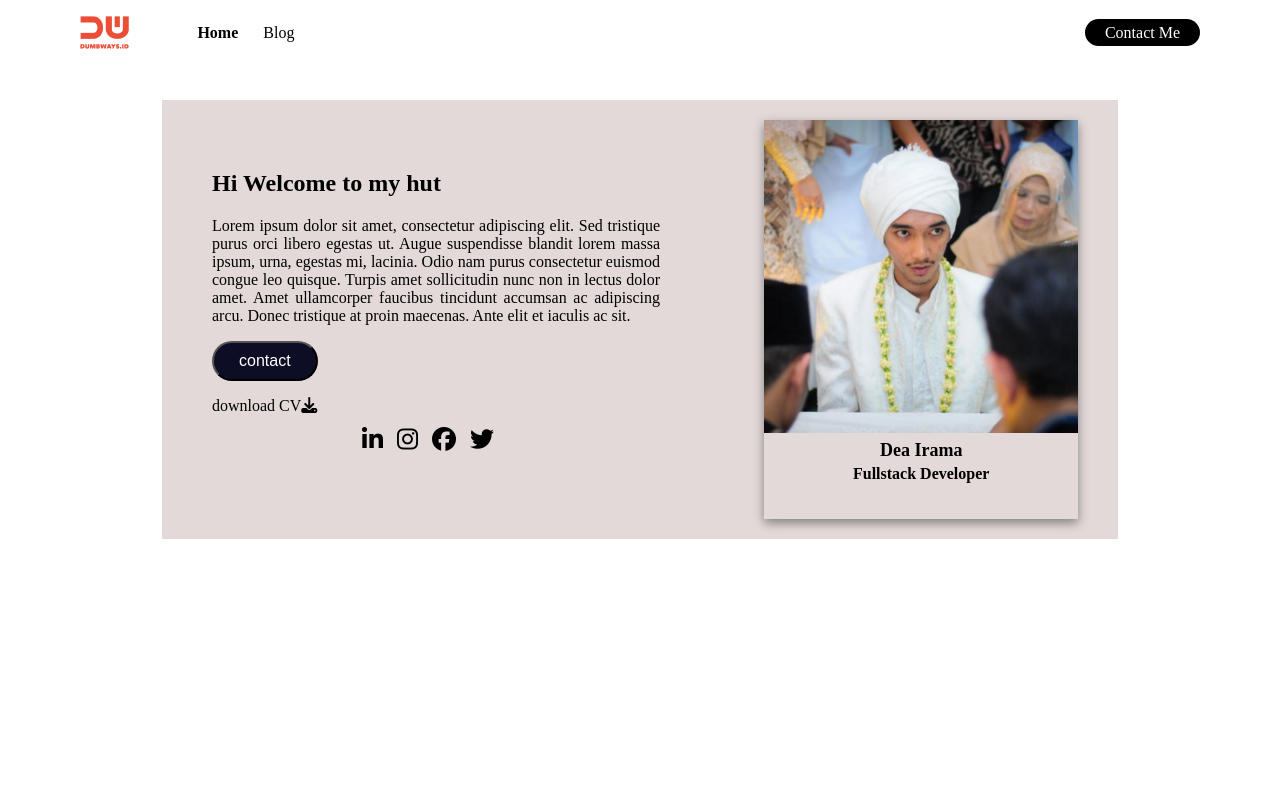
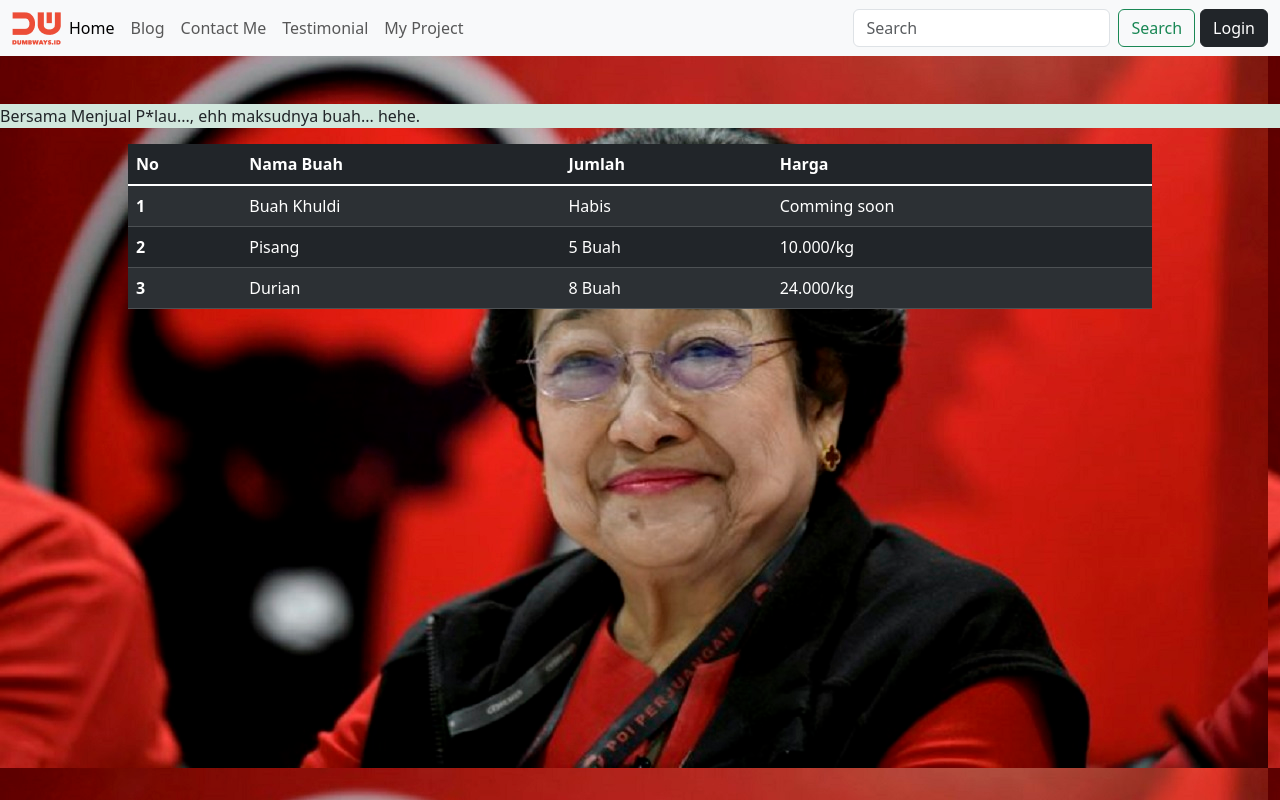
Before and after one commit to AlmasFadhilah/B35stage1, a plain HTML site: page index.html in a window 1280 px wide. Drawn offline with nearby package versions, Linux system fonts and the light colour scheme.

Commit message:
Add files via upload
AlmasFadhilah- pertemuan10 bootsrap 29 februari 2024

```diff
--- /dev/null
+++ b/Assets/css/style.css
@@ -0,0 +1,6 @@
+body {
+    width: 100%;
+    height: 100%;
+    opacity: 0,5;
+    background-image: url("../image/20190808RAD35-892x540.jpg");
+}
--- a/index.html
+++ b/index.html
@@ -1,72 +1,79 @@
-<!DOCTYPE html>
+<!doctype html>
 <html lang="en">
 <head>
-    <script
-      src="https://kit.fontawesome.com/d5ff415d51.js"
-      crossorigin="anonymous"
-    ></script>
-    <meta charset="UTF-8" />
-    <meta name="viewport" content="width=device-width, initial-scale=1.0" />
-    <link rel="stylesheet" href="./assets/css/navIndex.css">
-    <title>Document</title>
+    <meta charset="utf-8">
+    <meta name="viewport" content="width=device-width, initial-scale=1">
+    <title>Bootstrap demo</title>
+    <link rel="stylesheet" href="./Assets/css/style.css">
+    <link href="https://cdn.jsdelivr.net/npm/bootstrap@5.3.3/dist/css/bootstrap.min.css" rel="stylesheet" integrity="sha384-QWTKZyjpPEjISv5WaRU9OFeRpok6YctnYmDr5pNlyT2bRjXh0JMhjY6hW+ALEwIH" crossorigin="anonymous">
 </head>
 <body>
-    <!-- INI NAV BAR -->
-    <nav>
-      <div class="left">
-          <ul>
-              <img src="./assets/image/logo.png" alt="logoImage">
-              <li class="active">
-                  <a href="index.html">Home</a>
+    <nav class="navbar navbar-expand-lg bg-body-tertiary">
+        <div class="container-fluid">
+        <img src="./Assets/image/logo.png" alt="">
+
+        <button class="navbar-toggler" type="button" data-bs-toggle="collapse" data-bs-target="#navbarScroll" aria-controls="navbarScroll" aria-expanded="false" aria-label="Toggle navigation">
+            <span class="navbar-toggler-icon"></span>
+        </button>
+        <div class="collapse navbar-collapse" id="navbarScroll">
+            <ul class="navbar-nav me-auto my-2 my-lg-0 navbar-nav-scroll" style="--bs-scroll-height: 100px;">
+            <li class="nav-item">
+                <a class="nav-link active" aria-current="page" href="#">Home</a>
             </li>
-              <li>
-                  <a href="index.html">Blog</a>
+            <li class="nav-item">
+                <a class="nav-link" href="#">Blog</a>
+            </li>
+            <li class="nav-item">
+                <a class="nav-link" href="#">Contact Me</a>
+            </li>
+            <li class="nav-item">
+                <a class="nav-link" href="#">Testimonial</a>
+            </li>
+            <li class="nav-item">
+                <a class="nav-link" href="#">My Project</a>
             </li>
             </ul>
+            <form class="d-flex" role="search">
+            <input class="form-control me-2" type="search" placeholder="Search" aria-label="Search">
+            <button style="margin-right: 5px;" class="btn btn-outline-success" type="submit">Search</button>
+            <button type="button" class="btn btn-dark ml-5">Login</button>
+            </form>
         </div>
-      <div class="right">
-          <a href="contactMe.html">Contact Me</a>
         </div>
     </nav>
+    <p class="mt-5 bg-success-subtle" >Bersama Menjual P*lau..., ehh maksudnya buah... hehe.</p>
 
-  <!-- END -->
-  <div style="width: 100%; height: 100%; ">
-
-      <div style="display: flex; padding: 20px; background-color: rgb(228, 217, 217);  width: 70%; margin: 0 auto; justify-content: space-between; padding-right: 40px; margin-top: 35px;">
-        <div style=" padding: 30px ; width: 50%; ">
-          <h2>Hi Welcome to my hut</h2>
-          <p style="text-align: justify">
-            Lorem ipsum dolor sit amet, consectetur adipiscing elit. Sed tristique
-            purus orci libero egestas ut. Augue suspendisse blandit lorem massa
-            ipsum, urna, egestas mi, lacinia. Odio nam purus consectetur euismod
-            congue leo quisque. Turpis amet sollicitudin nunc non in lectus dolor
-            amet. Amet ullamcorper faucibus tincidunt accumsan ac adipiscing arcu.
-            Donec tristique at proin maecenas. Ante elit et iaculis ac sit.
-          </p>
-          <button style="background-color: rgb(13, 13, 37); font-size: 16px; padding: 9px 25px; color: white; border-radius: 50px;">contact</button>
-          <br />
-          <p>download CV<i class="fa-solid fa-download" style="margin-left: 0px"></i></p>
-          <div style="padding-left: 150px; margin-bottom: 40px; width: 30%"><i class="fa-brands fa-linkedin-in fa-xl" style="border-radius: 30%"></i>
-            <i class="fa-brands fa-instagram fa-xl" style="margin-left: 10px"></i>
-            <i class="fa-brands fa-facebook fa-xl" style="margin-left: 10px"></i>
-            <i class="fa-brands fa-twitter fa-xl" style="margin-left: 10px"></i>
-          </div>
-        </div>
-
-
-        <div style="color: grey; box-shadow: 0 4px 10px 0; border: 30px 20px; width: 35%;  ">
-          <img src="./assets/image/dea.jpeg" alt="" width="100%" />
-          <table style="width: 100%">
+    <table class="table table-dark table-striped" style="width: 80%; margin: 0 auto;">
+        <thead>
         <tr>
-              <th style="color: black; text-align: center; font-size: large; font-style: bold;">Dea Irama</th>
+            <th scope="col">No</th>
+            <th scope="col">Nama Buah</th>
+            <th scope="col">Jumlah</th>
+            <th scope="col">Harga</th>
+        </tr>
+        </thead>
+        <tbody class="table-group-divider">
+        <tr>
+            <th scope="row">1</th>
+            <td>Buah Khuldi</td>
+            <td>Habis</td>
+            <td>Comming soon</td>
         </tr>
         <tr>
-              <th style="color: black; text-align: center; font-size: medium">Fullstack Developer</th>
+            <th scope="row">2</th>
+            <td>Pisang</td>
+            <td>5 Buah</td>
+            <td>10.000/kg</td>
         </tr>
+        <tr>
+            <th scope="row">3</th>
+            <td>Durian</td>
+            <td>8 Buah</td>
+            <td>24.000/kg</td>
+        </tr>
+        </tbody>
     </table>
-        </div>
 
-      </div>
-    </div>
+    <script src="https://cdn.jsdelivr.net/npm/bootstrap@5.3.3/dist/js/bootstrap.bundle.min.js" integrity="sha384-YvpcrYf0tY3lHB60NNkmXc5s9fDVZLESaAA55NDzOxhy9GkcIdslK1eN7N6jIeHz" crossorigin="anonymous"></script>
 </body>
 </html>
```
Also changed, not shown: Assets/image/20190808RAD35-892x540.jpg (added), Assets/image/logo.png (added). Lines whose indentation alone changed are shown as unchanged.
